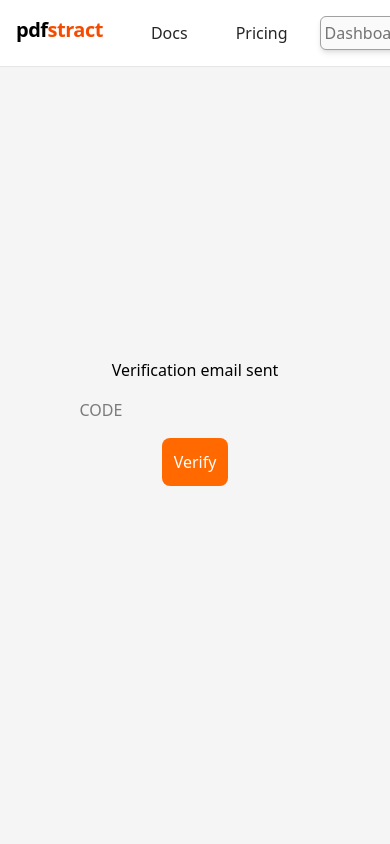
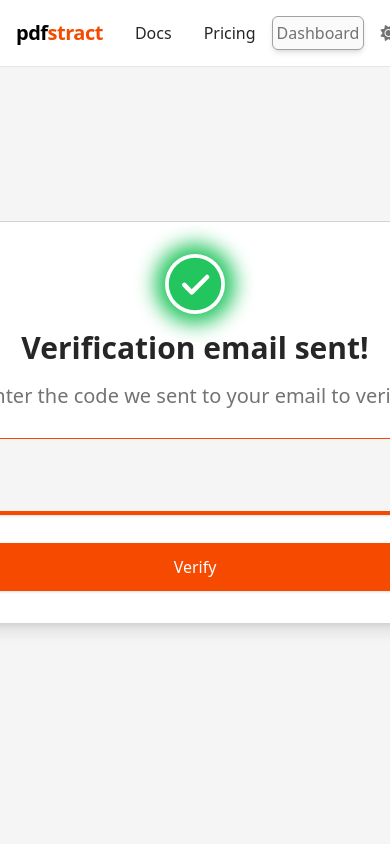
Before and after one commit to fareskebeh/pdfstract, a Flask app: page /verify in a window 390 px wide; the page is wider, and only the part inside the window is pictured. Run offline with Flask 3, Linux system fonts and the light colour scheme; the visitor is signed in with stand-in values (Sample User, id 1).

Commit message:
mobile-friendly restyling

```diff
--- a/auth/templates/base.jinja
+++ b/auth/templates/base.jinja
@@ -1,6 +1,8 @@
 <!DOCTYPE html>
 <html>
 <head>
+    <meta charset="UTF-8">
+    <meta name="viewport" content="width=device-width, initial-scale=1.0">
     <style>
         body {
             -webkit-font-smoothing: antialiased;
@@ -17,6 +19,7 @@
             }
         })();
     </script>
+    <meta name="color-scheme" content="light dark">
     <link rel="stylesheet" href="https://cdnjs.cloudflare.com/ajax/libs/font-awesome/6.5.2/css/all.min.css">
     <script src="https://cdn.jsdelivr.net/npm/@tailwindcss/browser@4"></script>
     <script defer src="https://cdn.jsdelivr.net/npm/alpinejs@3.x.x/dist/cdn.min.js"></script>
@@ -67,16 +70,16 @@
     :class="isDark ? 'bg-[#101010]' : 'bg-neutral-100'"
     class="transition-colors duration-150">
 
-    <nav class="p-4 fixed top-0 left-0 right-0 gap-8 flex justify-between z-50 border-b transition-colors duration-150"
+    <nav class="p-4 fixed top-0 left-0 right-0 gap-4 sm:gap-8 flex justify-between z-50 border-b transition-colors duration-150"
          :class="isDark ? 'bg-neutral-950 border-b-neutral-800' : 'bg-white border-b-neutral-200'">
 
-        <div class="flex gap-12">
+        <div class="flex gap-8 items-center">
             <a href="/" class="font-black tracking-tight text-xl transition-colors duration-150"
                :class="isDark ? 'text-white' : 'text-black'">
                 pdf<span class="text-orange-600">stract</span>
             </a>
 
-            <div class="flex items-center gap-12">
+            <div class="flex items-center gap-8">
                 <a href="/docs" class="transition-colors duration-150"
                    :class="isDark ? 'text-neutral-200' : 'text-neutral-800'">Docs</a>
                 <a href="/pricing" class="transition-colors duration-150"
@@ -87,10 +90,10 @@
 
         <div class="flex items-center gap-4">
             <div class="space-x-2" :class="isAuthenticated ? 'hidden' : ''">
-                <a href="/register" class="bg-orange-600 text-white p-2 rounded-lg shadow-md hover:opacity-90 transition duration-150">Get Started</a>
-                <span class="transition-colors duration-150"
+                <a href="/register" class="bg-orange-600 text-sm sm:text-base text-white p-2 rounded-lg shadow-md hover:opacity-90 transition duration-150">Get Started</a>
+                <span class="transition-colors sm:inline-block duration-150 hidden"
                       :class="isDark ? 'text-neutral-400' : 'text-neutral-600'">or</span>
-                <a href="/login" class="text-orange-600 hover:opacity-80 transition duration-150">Log In</a>
+                <a href="/login" class="hidden sm:inline-block text-orange-600 hover:opacity-80 transition duration-150">Log In</a>
             </div>
             <a class="priv_link border p-1 rounded-md transition-colors duration-150 shadow-md" href="/dashboard"
                    :class="isDark ? 'text-neutral-400 bg-neutral-900 border-neutral-800' : 'text-neutral-500 border-neutral-400 bg-neutral-50'">Dashboard</a>
--- a/auth/templates/footer.jinja
+++ b/auth/templates/footer.jinja
@@ -17,7 +17,7 @@
     <div class="text-center flex items-end transition-colors duration-150"
         :class="isDark ? 'text-neutral-400' : 'text-neutral-500'">
         <p class="text-sm space-y-2">
-            <span class="block">If you hit any issues, email me directly at <strong class="text-white">fares.kebbeh@gmail.com</strong></span>
+            <span class="block">If you hit any issues, email me directly at <strong :class="isDark ? 'text-white' :'text-black'">fares.kebbeh@gmail.com</strong></span>
         </p>
     </div>
 </footer>
--- a/auth/templates/verify.jinja
+++ b/auth/templates/verify.jinja
@@ -1,11 +1,24 @@
 {% extends "base.jinja" %}
 
 {% block content %}
-    <div>
-        <form method="POST" action="{{ url_for('verify_email') }}" class="p-4 h-dvh flex flex-col gap-4 justify-center items-center">
-            <p>Verification email sent</p>
-            <input name="code" type="number" placeholder="CODE"/>
-            <button class="text-white p-3 rounded-lg bg-orange-500">Verify</button>
+    <head>
+        <style>
+            input {
+                appearance: textfield;
+            }
+            input::-webkit-inner-spin-button, input::-webkit-outer-spin-button {
+                display: none;
+            }
+        </style>
+    </head>
+
+    <div class="h-dvh flex items-center justify-center">
+        <form method="POST" action="{{ url_for('verify_email') }}" :class="isDark ? 'border-neutral-800 bg-neutral-900' : 'border-neutral-300 bg-white'" class="flex p-8 rounded-xl shadow-lg border flex-col gap-4 justify-center items-center">
+            <svg class="w-15 shadow-[0_0_20px_10px_#22c55e] rounded-full" viewBox="0 0 1024 1024" xmlns="http://www.w3.org/2000/svg" fill="#22c55e"><g id="SVGRepo_bgCarrier" stroke-width="0"></g><g id="SVGRepo_tracerCarrier" stroke-linecap="round" stroke-linejoin="round"></g><g id="SVGRepo_iconCarrier"><path fill="#22c55e" d="M512 64a448 448 0 1 1 0 896 448 448 0 0 1 0-896zm-55.808 536.384-99.52-99.584a38.4 38.4 0 1 0-54.336 54.336l126.72 126.72a38.272 38.272 0 0 0 54.336 0l262.4-262.464a38.4 38.4 0 1 0-54.272-54.336L456.192 600.384z"></path></g></svg>
+            <p :class="isDark ? 'text-white' : 'text-neutral-800'" class="text-3xl font-bold">Verification email sent!</p>
+            <p :class="isDark ? 'text-neutral-400' : 'text-neutral-500'" class="text-xl">Enter the code we sent to your email to verify</p>
+            <input name="code" type="number" autofocus :class="isDark ? 'border-neutral-700 bg-neutral-800 text-neutral-100' : 'bg-neutral-100 border-neutral-300 text-neutral-700'" oninput="if(this.value.length>7)this.value=this.value.slice(0,7)" class=" text-center m-3 font-bold focus:border-orange-600 transition duration-150 border-b-4 border outline-none p-4 text-4xl shadow-sm rounded-2xl"/>
+            <button class="w-full text-white p-3 rounded-xl shadow-sm bg-orange-600">Verify</button>
         </form>
 
     </div>
```
Also changed, not shown: auth/templates/home.jinja (+4 -4 lines), auth/templates/login.jinja (+7 -7 lines), auth/templates/register.jinja (+6 -6 lines), migrations/versions/96f33e8ffbaf_moved_to_cloud_postgres.py (deleted, +0 -60 lines).
